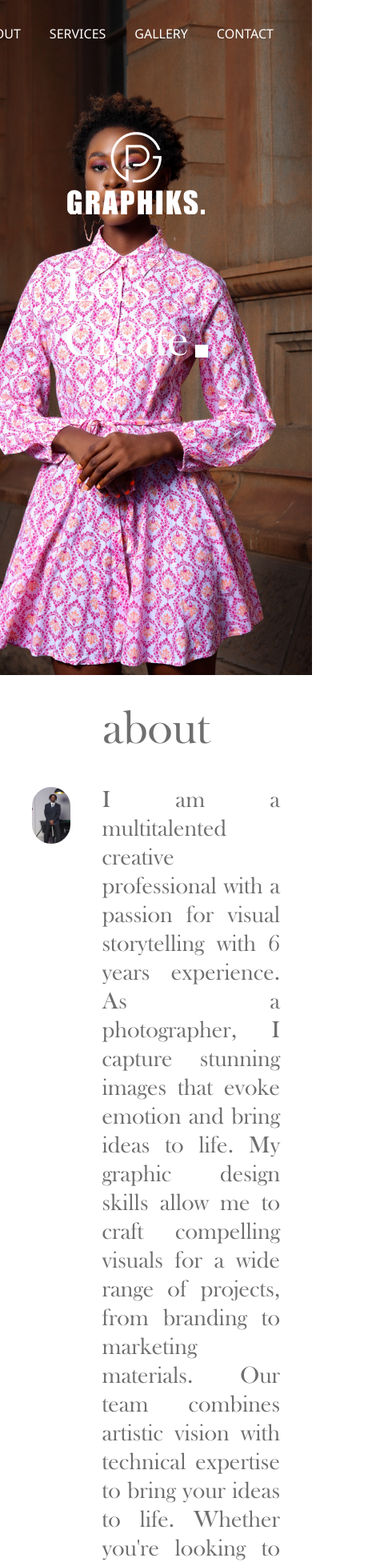
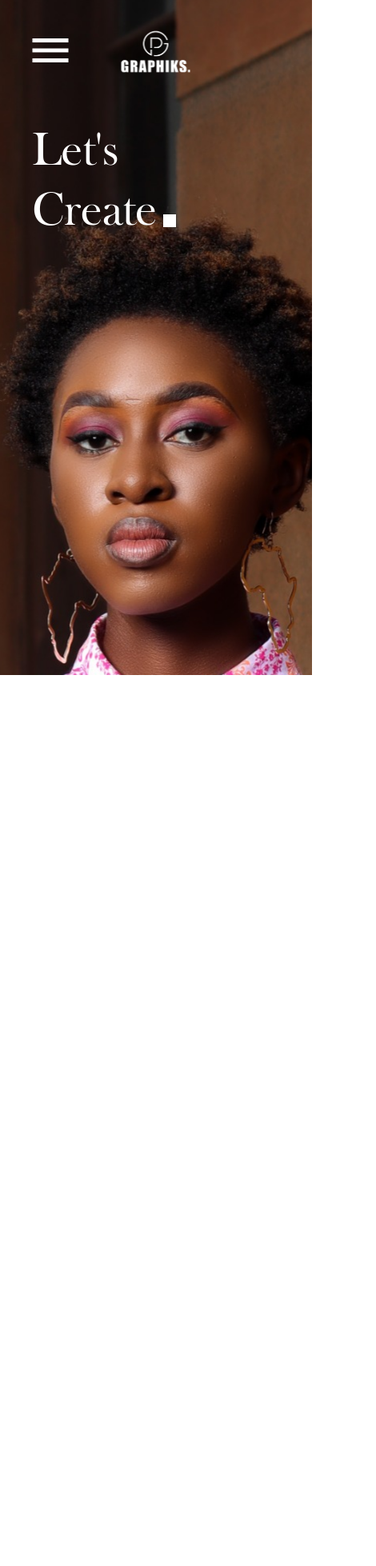
Before and after one commit to khetz/possiblepgraphiks-site, an Angular app: page / in a window 390 px wide. Shown: the top 1958 px of the page at 80% size, 470 px wide, since content can reach past the window. After the commit the page ends 844 px from the top, so only its background shows below. Built offline with nearby package versions, Linux system fonts and the light colour scheme.

Commit message:
Added home and contact mobile styling

```diff
--- a/src/app/pages/main/main.component.html
+++ b/src/app/pages/main/main.component.html
@@ -1,5 +1,5 @@
-<app-home></app-home>
-<app-about></app-about>
-<app-services></app-services>
-<app-gallery></app-gallery>
-<app-contact></app-contact>
+<app-home (scrollToSection)="scrollToSection($event)" id="home"></app-home>
+<app-about id="about"></app-about>
+<app-services id="services"></app-services>
+<app-gallery id="gallery"></app-gallery>
+<app-contact id="contact"></app-contact>
--- a/src/app/pages/main/main.component.ts
+++ b/src/app/pages/main/main.component.ts
@@ -13,4 +13,11 @@ import { ContactComponent } from '../../sections/contact/contact.component';
 })
 export class MainComponent {
 
+  scrollToSection(sectionId: string) {
+    const section = document.getElementById(sectionId);
+
+    if (section) {
+      section.scrollIntoView({ behavior: 'smooth'})
+    }
+  }
 }
--- a/src/app/sections/about/about.component.html
+++ b/src/app/sections/about/about.component.html
@@ -1,12 +1,12 @@
 <div class="heading flex justify-center mt-10">
     <h1 class="text-6xl font-baskerville text-primary_gray-0">about</h1>
 </div>
-<div class="image-text-grid grid grid-cols-4 gap-10 mt-10 mx-10">
-    <div class="founder-image col-span-1">
-        <img src="/images/Nyasha.jpeg" class="rounded-[49px]" loading="lazy"/>
+<div class="image-text-grid text-primary_gray-0 md:grid md:grid-cols-4 md:gap-10 md:m-20 flex flex-col gap-4 items-center">
+    <div class="founder-image max-md:hidden col-span-1">
+        <img src="/images/Nyasha.jpeg" class="rounded-[49px] w-1/2 h-auto" loading="lazy"/>
     </div>
-    <div class="about-text col-span-3">
-        <p class="text-3xl font-baskerville text-primary_gray-0 text-justify">
+    <div class="about-text md:col-span-3">
+        <p class="md:text-3xl font-baskerville  text-justify mt-10 mx-10">
             I am a multitalented creative professional with a passion for visual storytelling with 6 years experience.
             As a photographer,  I capture stunning images that evoke emotion and bring ideas to life. My graphic design
             skills allow me to craft compelling visuals for a wide range of projects, from branding to marketing materials.
@@ -16,13 +16,19 @@
             your brand and make a lasting impact.
         </p>
     </div>
+    <div class="md:hidden grid grid-cols-4 gap-2 mx-10 mt-10">
+        <img src="/images/Nyasha.jpeg" class="col-span-2 rounded-[20px]"/>
+        <div class="flex col-span-2 justify-center items-center">
+            <p>Nyasha Tinhidzai,<br>Founder</p>
+        </div>
+    </div>
 </div>
-<div class="flex justify-end mt-10 mr-10 gap-20">
-    <div class="est-text flex flex-wrap content-center border-r border-primary_gray-0 pr-12">
-        <p class="text-lg font-baskerville text-primary_gray-0">Est. 2019</p>
+<div class="flex justify-center md:justify-end mt-20 md:mr-20 gap-5 md:gap-20 text-primary_gray-0">
+    <div class="est-text flex flex-wrap content-center border-r border-primary_gray-0 md:pr-12 pr-8">
+        <p class="text-lg font-baskerville ">Est. 2019</p>
     </div>
     <div class="client-text">
-        <p class="text-2xl font-baskerville text-primary_gray-0">100+ clients</p>
-        <p class="text-lg font-baskerville text-primary_gray-0">Hundreds trust us <br> for a reason  </p>
+        <p class="md:text-2xl font-baskerville text-xl">100+ clients</p>
+        <p class="md:text-lg font-baskerville ">Hundreds trust us <br> for a reason  </p>
     </div>
 </div>
--- a/src/app/sections/home/home.component.html
+++ b/src/app/sections/home/home.component.html
@@ -1,16 +1,14 @@
-<div id="home" class="fullscreen-background h-screen bg-[url('/images/model.jpeg')] bg-cover bg-[50%_10%] bg-no-repeat bg-fixed" data-aos="fade-up">
-   <div class="navbar flex place-content-end">
-        <app-menu class="mt-2.5 mr-5"></app-menu>
-   </div>
-   <div class="home-heading-container flex h-full">
-      <div class="logo-heading-col flex flex-col ml-16 mt-16">
-         <div class="logo"><img src="/images/PG-logo-white.png"/></div>
-         <div class="lets ml-4 mt-10">
-            <h1 class="text-white font-baskerville text-6xl">
+<div id="home" class="fullscreen-background max-w-full h-screen bg-[url('/images/model.jpeg')] bg-[position:40%_5%] bg-no-repeat  bg-size-[200%]">
+   <app-menu (scrollToSection)="sendMenuClickToMainComponent($event)" class="md:mt-2.5 md:mr-5"></app-menu>
+   <div class="home-heading-container flex h-full ml-10">
+      <div class="logo-heading-col flex flex-col md:ml-16 md:mt-16 mt-5">
+         <div class="max-md:hidden logo"><img src="/images/PG-logo-white.png"/></div>
+         <div class="lets ml-0 md:ml-4 md:mt-10">
+            <h1 class="text-white font-baskerville text-[60px]">
                Let's
             </h1>
          </div>
-         <div class="create-row ml-4 flex items-end space-x-2 mt-2">
+         <div class="create-row md:ml-4 flex items-end space-x-2 md:mt-2">
             <div class="create-text">
                <h1 class="text-white font-baskerville text-6xl">
                   Create
--- a/src/app/sections/home/home.component.ts
+++ b/src/app/sections/home/home.component.ts
@@ -1,4 +1,4 @@
-import { Component } from '@angular/core';
+import { Component, EventEmitter, Output } from '@angular/core';
 import { MenuComponent } from "../../shared/menu/menu.component";
 import * as AOS from 'aos';
 
@@ -9,7 +9,13 @@ import * as AOS from 'aos';
   styleUrl: './home.component.css'
 })
 export class HomeComponent {
+  @Output() scrollToSection: EventEmitter<string> = new EventEmitter();
+
   ngOnInit() {
     AOS.init();
   }
+
+  sendMenuClickToMainComponent(sectionId: string) {
+    this.scrollToSection.emit(sectionId);
+  }
 }
--- a/src/app/sections/services/services.component.html
+++ b/src/app/sections/services/services.component.html
@@ -4,7 +4,7 @@
             services
         </h1>
     </div>
-    <div class="page-content grid grid-cols-3 mx-10 gap-10 mt-14">
+    <div class="page-content grid grid-cols-3 gap-10 m-20">
         <div class="question col-span-1 border-y-4 border-white border-opacity-70 py-20">
             <p class="text-7xl font-baskerville text-white opacity-70">
                 what do <br> you need?
--- a/src/app/shared/menu/menu.component.css
+++ b/src/app/shared/menu/menu.component.css
@@ -1,3 +1,25 @@
 .active {
     border: 1px solid white;
 }
+
+.mat-icon {
+    font-size: 60px;
+    width: 60px;
+    height: 60px;
+}
+
+.fixed {
+    /* Ensures the menu covers the entire screen */
+    top: 0;
+    left: 0;
+    width: 100%;
+    height: 100%;
+  }
+
+  .translate-x-full {
+    transform: translateX(100%);
+  }
+
+  .translate-x-0 {
+    transform: translateX(0);
+  }
--- a/src/app/shared/menu/menu.component.html
+++ b/src/app/shared/menu/menu.component.html
@@ -1,7 +1,39 @@
-<ul class="flex gap-x-5 text-white p-5 font-segoe">
-    <li><a href="#" [ngClass]="{'active': menuStates['home']}" class="cursor-pointer p-2 hover:border-white hover:border" (click)="setActiveMenuItem('home')">HOME</a></li>
-    <li><a href="#" [ngClass]="{'active': menuStates['about']}" class="cursor-pointer p-2 hover:border-white hover:border" (click)="setActiveMenuItem('about')">ABOUT</a></li>
-    <li><a href="#" [ngClass]="{'active': menuStates['services']}" class="cursor-pointer p-2 hover:border-white hover:border" (click)="setActiveMenuItem('services')">SERVICES</a></li>
-    <li><a href="#" [ngClass]="{'active': menuStates['gallery']}" class="cursor-pointer p-2 hover:border-white hover:border" (click)="setActiveMenuItem('gallery')">GALLERY</a></li>
-    <li><a href="#" [ngClass]="{'active': menuStates['contact']}" class="cursor-pointer p-2 hover:border-white hover:border" (click)="setActiveMenuItem('contact')">CONTACT</a></li>
+<ul class="max-md:hidden flex gap-x-5 text-white p-5 font-segoe">
+    <li><a href="#" [ngClass]="{'active': menuStates['home']}" class="border border-transparent cursor-pointer p-2 hover:border-white hover:border" (click)="setActiveMenuItem('home')">HOME</a></li>
+    <li><a href="#" [ngClass]="{'active': menuStates['about']}" class="border border-transparent cursor-pointer p-2 hover:border-white hover:border" (click)="setActiveMenuItem('about')">ABOUT</a></li>
+    <li><a href="#" [ngClass]="{'active': menuStates['services']}" class="border border-transparent cursor-pointer p-2 hover:border-white hover:border" (click)="setActiveMenuItem('services')">SERVICES</a></li>
+    <li><a href="#" [ngClass]="{'active': menuStates['gallery']}" class="border border-transparent cursor-pointer p-2 hover:border-white hover:border" (click)="setActiveMenuItem('gallery')">GALLERY</a></li>
+    <li><a href="#" [ngClass]="{'active': menuStates['contact']}" class="border border-transparent cursor-pointer p-2 hover:border-white hover:border" (click)="setActiveMenuItem('contact')">CONTACT</a></li>
 </ul>
+
+<div class="relative md:hidden flex justify-between items-center p-8">
+    <div class="flex justify-center items-center border border-transparent hover:border hover:border-white" (click)="toggleMenu()">
+        <mat-icon class="text-white box-content">menu</mat-icon>
+    </div>
+    <div class="flex-grow"></div>
+    <img src="/images/PG-logo-white.png" class="scale-50 absolute left-1/2 transform -translate-x-1/2"/>
+</div>
+
+@if (isMenuOpen) {
+    <div
+        class="inset-0 fixed z-50 bg-white text-primary_gray-0 w-full max-w-full transform transition-transform duration-300 ease-in-out"
+        [class.translate-x-0]="isMenuOpen"
+        [class.translate-x-full]="!isMenuOpen"
+    >
+
+    <button
+        class= "p-8"
+        (click)="toggleMenu()"
+    >
+        <mat-icon>close</mat-icon>
+    </button>
+    <nav class="flex flex-col w-full max-w-full items-center h-full text-[60px] space-y-4">
+        <a (click)="sendMenuClickToHome('home')">home</a>
+        <a (click)="sendMenuClickToHome('about')">about</a>
+        <a (click)="sendMenuClickToHome('services')">services</a>
+        <a (click)="sendMenuClickToHome('gallery')">gallery</a>
+        <a (click)="sendMenuClickToHome('contact')">contact</a>
+    </nav>
+
+    </div>
+}
--- a/src/app/shared/menu/menu.component.ts
+++ b/src/app/shared/menu/menu.component.ts
@@ -1,13 +1,17 @@
-import { Component } from '@angular/core';
+import { Component, EventEmitter, Input, Output } from '@angular/core';
 import { CommonModule } from '@angular/common';
+import { MatIconModule } from '@angular/material/icon';
 
 @Component({
   selector: 'app-menu',
-  imports: [CommonModule],
+  imports: [CommonModule, MatIconModule],
   templateUrl: './menu.component.html',
   styleUrl: './menu.component.css'
 })
 export class MenuComponent {
+
+  @Input() isMenuOpen: boolean = false;
+  @Output() scrollToSection: EventEmitter<string> = new EventEmitter();
 
   menuStates: Record<string, boolean> = {
     'home': true,
@@ -22,4 +26,13 @@ export class MenuComponent {
     this.menuStates[menuItem] = true;
   }
 
+  toggleMenu() {
+    this.isMenuOpen = !this.isMenuOpen;
+  }
+
+  sendMenuClickToHome(sectionId: string) {
+    this.toggleMenu();
+    this.scrollToSection.emit(sectionId);
+  }
+
 }
--- a/src/styles.css
+++ b/src/styles.css
@@ -13,5 +13,5 @@
     src: url('/fonts/baskerville-old-face.ttf')
 }
 
-html, body { height: 100%; }
+html, body { height: 100%; overflow-x: hidden; }
 body { margin: 0; font-family: 'Baskerville Old Face'; }
```
Also changed, not shown: src/app/sections/contact/contact.component.html (+4 -4 lines).
